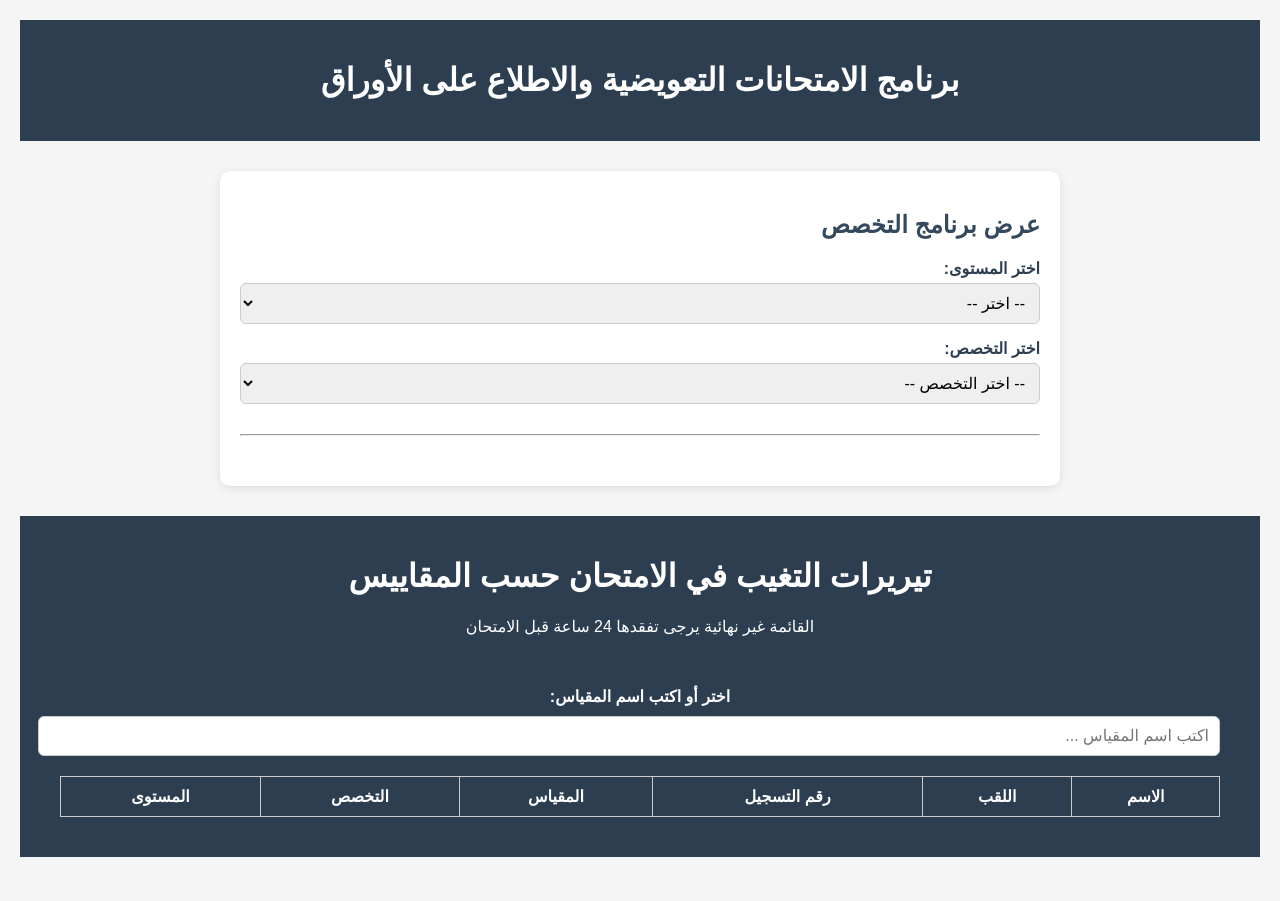
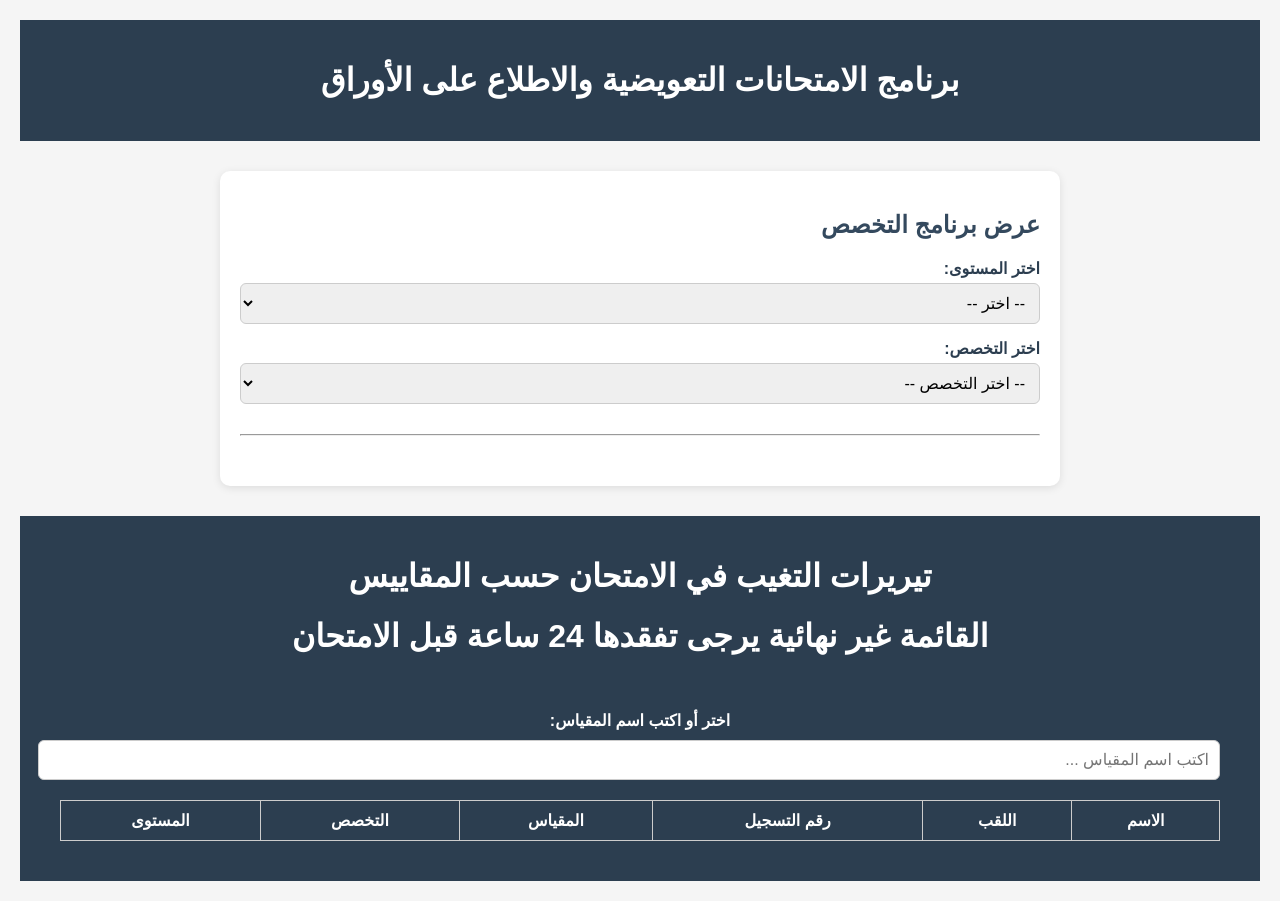
Before and after one commit to depart-economie/remplacement1, a plain HTML site: page index.html in a window 1280 px wide. Before the commit the page ends 877 px from the top, so only its background shows below. Drawn offline with Linux system fonts and the light colour scheme; no server answers.

Commit message:
Update index.html

```diff
--- a/index.html
+++ b/index.html
@@ -199,7 +199,7 @@
 <body>
   <header>
     <h1>تيريرات التغيب في الامتحان حسب المقاييس</h1>
-    <P>القائمة غير نهائية يرجى تفقدها 24 ساعة قبل الامتحان</P>
+    <h1>القائمة غير نهائية يرجى تفقدها 24 ساعة قبل الامتحان</h1>
   <header>
   <label for="search">اختر أو اكتب اسم المقياس:</label>
   <input list="modules" id="search" placeholder="اكتب اسم المقياس ...">
```
